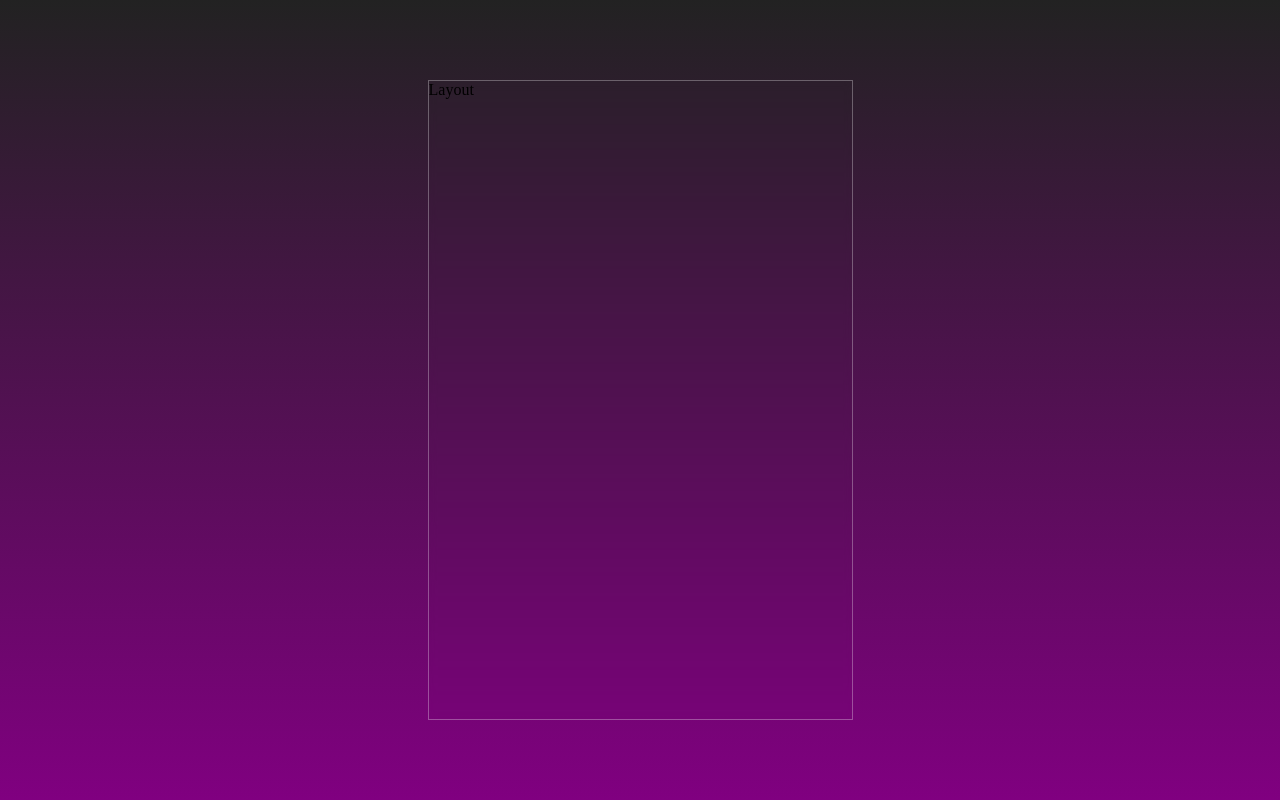
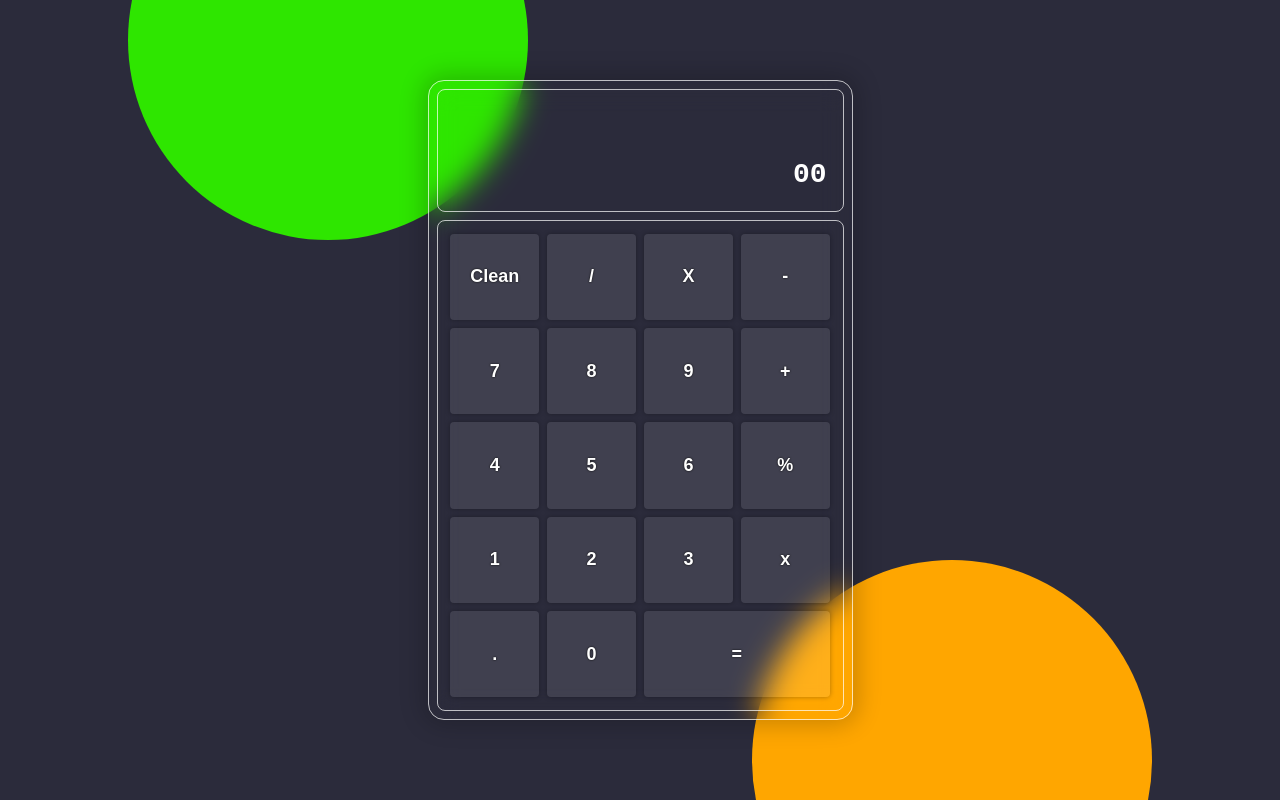
Before and after one commit to coderid9/reactCalc, a React (Vite) app: page / in a window 1280 px wide. Built offline with nearby package versions, Linux system fonts and the light colour scheme.

Commit message:
calc ui is ready

```diff
--- a/src/App.css
+++ b/src/App.css
@@ -1,21 +1,134 @@
-*{
+* {
   margin: 0;
   padding: 0;
   box-sizing: border-box;
 }
 
-#root{
+#root {
+  position: relative;
   height: 100dvh;
   width: 100%;
-  background: linear-gradient(#222,purple);
+  background: #2b2b3b;
   display: flex;
   align-items: center;
   justify-content: center;
+  overflow: hidden;
 }
-#calc{
+#calc {
   height: 80dvh;
-  width: min(95%,425px);
+  width: min(95%, 425px);
   background: transparent;
-  backdrop-filter: blur(4px);
-  border: 1px solid rgba(255,255,255,0.3);
+  backdrop-filter: blur(15px);
+  border: 1px solid rgba(255, 255, 255, 0.7);
+  box-shadow: 0 0 25px 5px rgba(0, 0, 0, 0.2);
+  padding: 0.5rem;
+  border-radius: 16px;
+  display: flex;
+  flex-direction: column;
+  gap: 0.5rem;
 }
+.design_div {
+  position: absolute;
+  aspect-ratio: 1/1;
+  border-radius: 50%;
+  height: 25rem;
+}
+
+.design_div:nth-child(1) {
+  background-color: rgb(255, 166, 0);
+  right: 10%;
+  bottom: -100%;
+  animation: animate1 0.7s ease-in 1 forwards;
+}
+@keyframes animate1 {
+  to {
+    bottom: -20%;
+  }
+}
+
+.design_div:nth-child(2) {
+  background-color: rgb(46, 230, 0);
+  top: -100%;
+  left: 10%;
+  animation: animate2 0.7s ease-in 0.7s 1 forwards;
+}
+@keyframes animate2 {
+  to {
+    top: -20%;
+  }
+}
+.display,
+.calc-buttons {
+  width: 100%;
+  background: transparent;
+  border: 1px solid rgba(255, 255, 255, 0.7);
+  border-radius: 8px;
+}
+.display {
+  height: 20%;
+  display: flex;
+  flex-direction: column;
+  overflow: hidden;
+}
+.display .calculation,
+.display .result {
+  width: 100%;
+  padding-right: 1rem;
+  display: flex;
+  align-items: center;
+  justify-content: flex-end;
+  color: white;
+  font-family: monospace;
+}
+.display .calculation {
+  height: 50%;
+  font-size: 22px;
+}
+.display .result {
+  height: 40%;
+  font-size: 28px;
+  font-weight: 800;
+}
+.calc-buttons {
+  height: 80%;
+  display: grid;
+  grid-template-columns: repeat(4, 1fr);
+  grid-template-rows: repeat(5, 1fr);
+  padding: 0.8rem;
+  gap: 0.5rem;
+}
+.calc-buttons button {
+  background-color: rgba(255, 255, 255, 0.1);
+  border-radius: 4px;
+  border: none;
+  color: white;
+  font-weight: 900;
+  font-size: 18px;
+  text-shadow: 0 0 2px #000;
+  transition: all 0.3s ease;
+  box-shadow: 0 0 5px 0 rgba(0, 0, 0, 0.3);
+}
+.calc-buttons button:hover {
+  background-color: rgba(255, 255, 255, 0.25);
+  box-shadow: 0 0 10px 0 rgba(0, 0, 0, 0.3);
+}
+.calc-buttons button:active {
+  transform: scale(0.95);
+}
+
+.calc-buttons button.operator:hover {
+  background: rgb(111, 34, 255);
+}
+.calc-buttons button.equal:hover {
+  background: rgb(0, 255, 0);
+}
+.calc-buttons button.clean:hover {
+  background: red;
+}
+.calc-buttons button.cut:hover {
+  background: orangered;
+}
+
+.calc-buttons button.equal {
+  grid-column: 3/5;
+}
--- a/src/App.jsx
+++ b/src/App.jsx
@@ -5,6 +5,9 @@ function App() {
 
   return (
     <>
+      <div className="design_div"></div>
+      <div className="design_div"></div>
+      <div className="design_div"></div>
       <Layout/>
     </>
   )
--- a/src/components/Layout.jsx
+++ b/src/components/Layout.jsx
@@ -1,9 +1,37 @@
-import React from 'react'
-
 function Layout() {
   return (
-    <div id='calc'>Layout</div>
-  )
+    <div id="calc">
+      <div className="display">
+        <p className="calculation"></p>
+        <p className="result">00</p>
+      </div>
+      <div className="calc-buttons">
+        <button className="clean">Clean</button>
+        <button className="operator">/</button>
+        <button className="operator">X</button>
+        <button className="operator">-</button>
+
+        <button>7</button>
+        <button>8</button>
+        <button>9</button>
+        <button className="operator">+</button>
+
+        <button>4</button>
+        <button>5</button>
+        <button>6</button>
+        <button className="operator">%</button>
+
+        <button>1</button>
+        <button>2</button>
+        <button>3</button>
+        <button className="cut">x</button>
+
+        <button>.</button>
+        <button>0</button>
+        <button className="equal">=</button>
+      </div>
+    </div>
+  );
 }
 
-export default Layout
+export default Layout;
```
